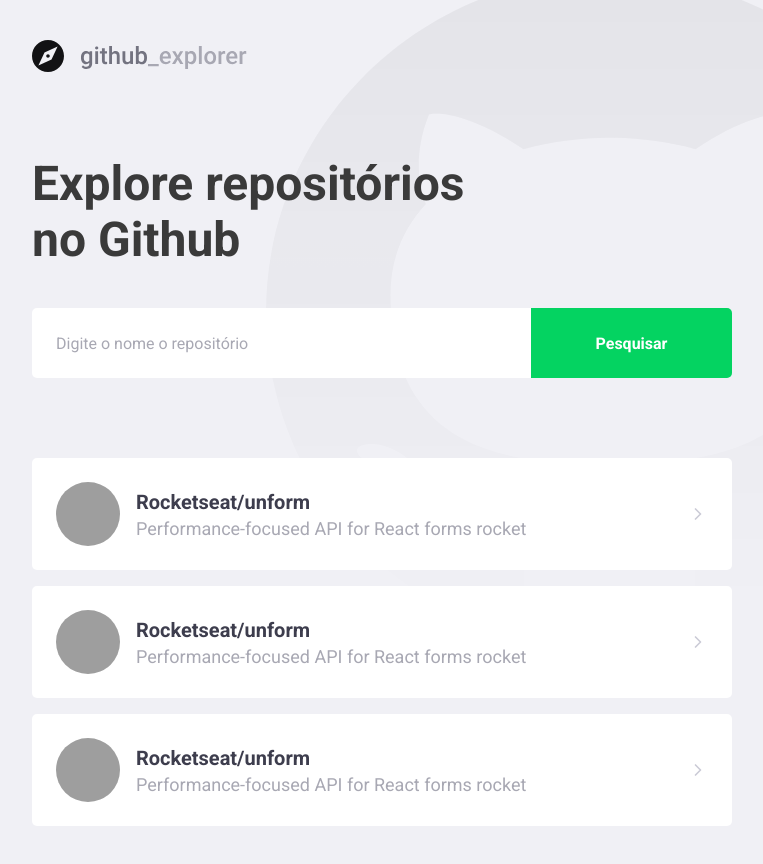
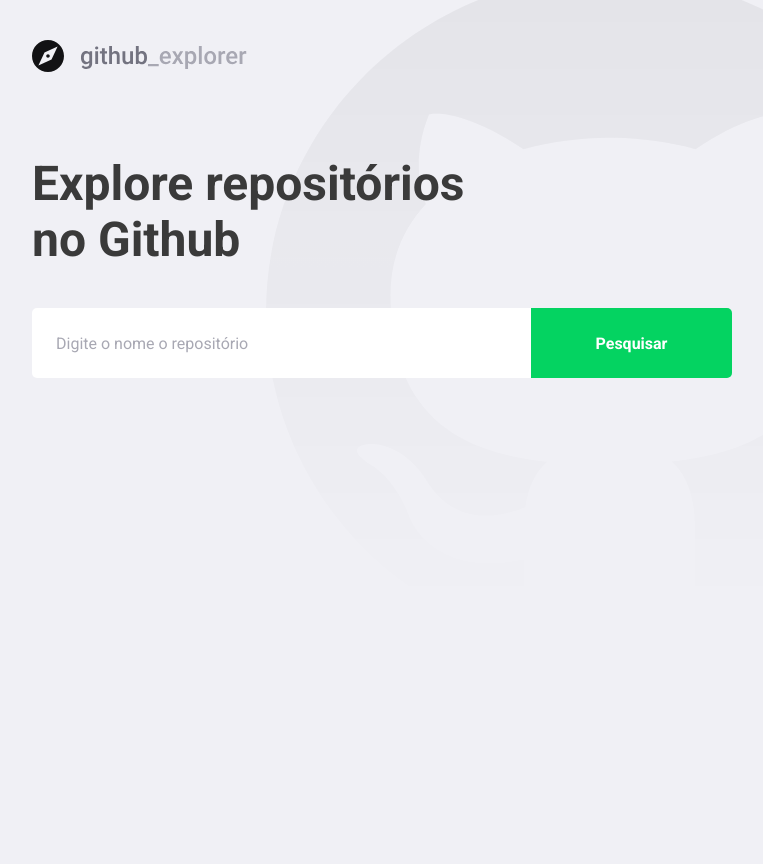
Before and after one commit to joseaugustoss/GoStack13, a React (Create React App) app in the folder nivel03/05-primeiro-projeto-react/: page / in a window 1280 px wide. Shown: the whole page, without its empty margins (148-911 px from the left). After the commit the page ends 800 px from the top, so only its background shows below. Built offline with nearby package versions, Linux system fonts and the light colour scheme; grey boxes are pictures that could not be loaded.

Commit message:
feat: connect to api

```diff
--- a/nivel03/05-primeiro-projeto-react/package.json
+++ b/nivel03/05-primeiro-projeto-react/package.json
@@ -10,6 +10,7 @@
     "@types/node": "^12.0.0",
     "@types/react": "^16.9.53",
     "@types/react-dom": "^16.9.8",
+    "axios": "^0.21.1",
     "polished": "^4.0.5",
     "react": "^17.0.1",
     "react-dom": "^17.0.1",
--- a/nivel03/05-primeiro-projeto-react/src/pages/Dashboard/index.tsx
+++ b/nivel03/05-primeiro-projeto-react/src/pages/Dashboard/index.tsx
@@ -1,55 +1,63 @@
-import React from "react";
+import React, { useState, FormEvent } from "react";
+import api from "../../services/api";
+
 import { FiChevronRight } from "react-icons/fi";
 import logoImg from "../../assets/logo.svg";
 import { Title, Form, Repositories } from "./style";
 
+interface Repository {
+    full_name: string;
+    description: string;
+    owner: {
+        login: string;
+        avatar_url: string;
+    };
+}
+
 const Dashboard: React.FC = () => {
+    const [newRepo, setNewRepo] = useState("");
+    const [repositories, setRepositories] = useState<Repository[]>([]);
+
+    async function handleAddRepository(
+        event: FormEvent<HTMLFormElement>
+    ): Promise<void> {
+        event.preventDefault();
+
+        const response = await api.get(`repos/${newRepo}`);
+
+        const repository = response.data;
+
+        setRepositories([...repositories, repository]);
+        setNewRepo("");
+    }
     return (
         <>
-            <img src={logoImg} alt="Gihub explrer" />
+            <img src={logoImg} alt="GitHub explorer" />
             <Title>Explore repositórios no Github</Title>
 
-            <Form>
-                <input placeholder="Digite o nome o repositório" />
+            <Form onSubmit={handleAddRepository}>
+                <input
+                    value={newRepo}
+                    onChange={(e) => setNewRepo(e.target.value)}
+                    placeholder="Digite o nome o repositório"
+                />
                 <button>Pesquisar</button>
             </Form>
 
             <Repositories>
-                <a href="teste">
+                {repositories.map((repository) => (
+                    <a key={repository.full_name} href="teste">
                         <img
-                        src="https://avatars2.githubusercontent.com/u/13836536?s=460&u=61865da3304e5c073fa36749982998f0e63507ba&v=4"
-                        alt="José Augusto"
+                            src={repository.owner.avatar_url}
+                            alt={repository.owner.login}
                         />
                         <div>
-                        <strong>Rocketseat/unform</strong>
-                        <p>Performance-focused API for React forms rocket</p>
+                            <strong>{repository.full_name}</strong>
+                            <p>{repository.description}</p>
                         </div>
                         <FiChevronRight size={20} />
                     </a>
-
-                <a href="teste">
-                    <img
-                        src="https://avatars2.githubusercontent.com/u/13836536?s=460&u=61865da3304e5c073fa36749982998f0e63507ba&v=4"
-                        alt="José Augusto"
-                    />
-                    <div>
-                        <strong>Rocketseat/unform</strong>
-                        <p>Performance-focused API for React forms rocket</p>
-                    </div>
-                    <FiChevronRight size={20} />
-                </a>
-
-                <a href="teste">
-                    <img
-                        src="https://avatars2.githubusercontent.com/u/13836536?s=460&u=61865da3304e5c073fa36749982998f0e63507ba&v=4"
-                        alt="José Augusto"
-                    />
-                    <div>
-                        <strong>Rocketseat/unform</strong>
-                        <p>Performance-focused API for React forms rocket</p>
-                    </div>
-                    <FiChevronRight size={20} />
-                </a>
+                ))}
             </Repositories>
         </>
     );
--- a/nivel03/05-primeiro-projeto-react/src/pages/Dashboard/style.ts
+++ b/nivel03/05-primeiro-projeto-react/src/pages/Dashboard/style.ts
@@ -76,7 +76,8 @@
             border-radius: 50%;
         }
         div {
-            margin-left: 16px;
+            margin:0 16px;
+            flex: 1;
 
             strong {
                 font-size: 20px;
--- /dev/null
+++ b/nivel03/05-primeiro-projeto-react/src/services/api.ts
@@ -0,0 +1,7 @@
+import axios from "axios";
+
+const api = axios.create({
+    baseURL: "https://api.github.com",
+});
+
+export default api;
```
Also changed, not shown: 2 other files (tests, documents, lock files or other folders). Lines whose indentation alone changed are shown as unchanged.
